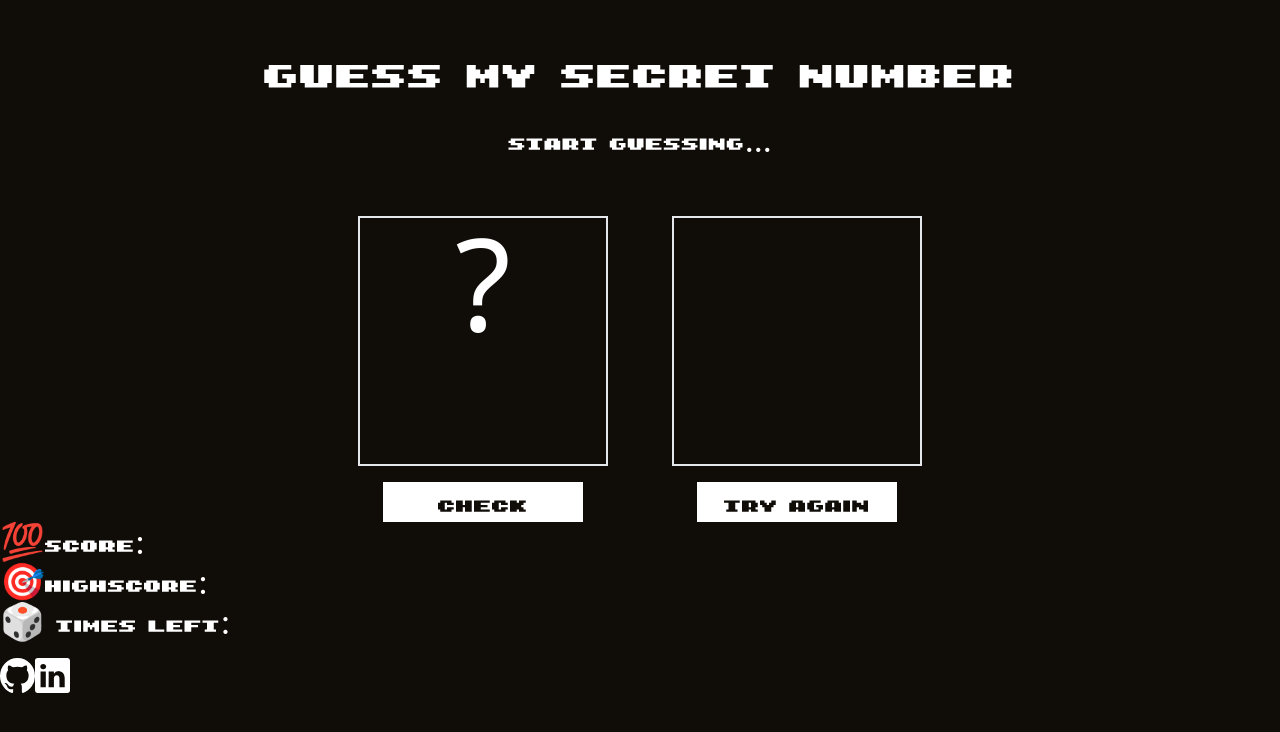
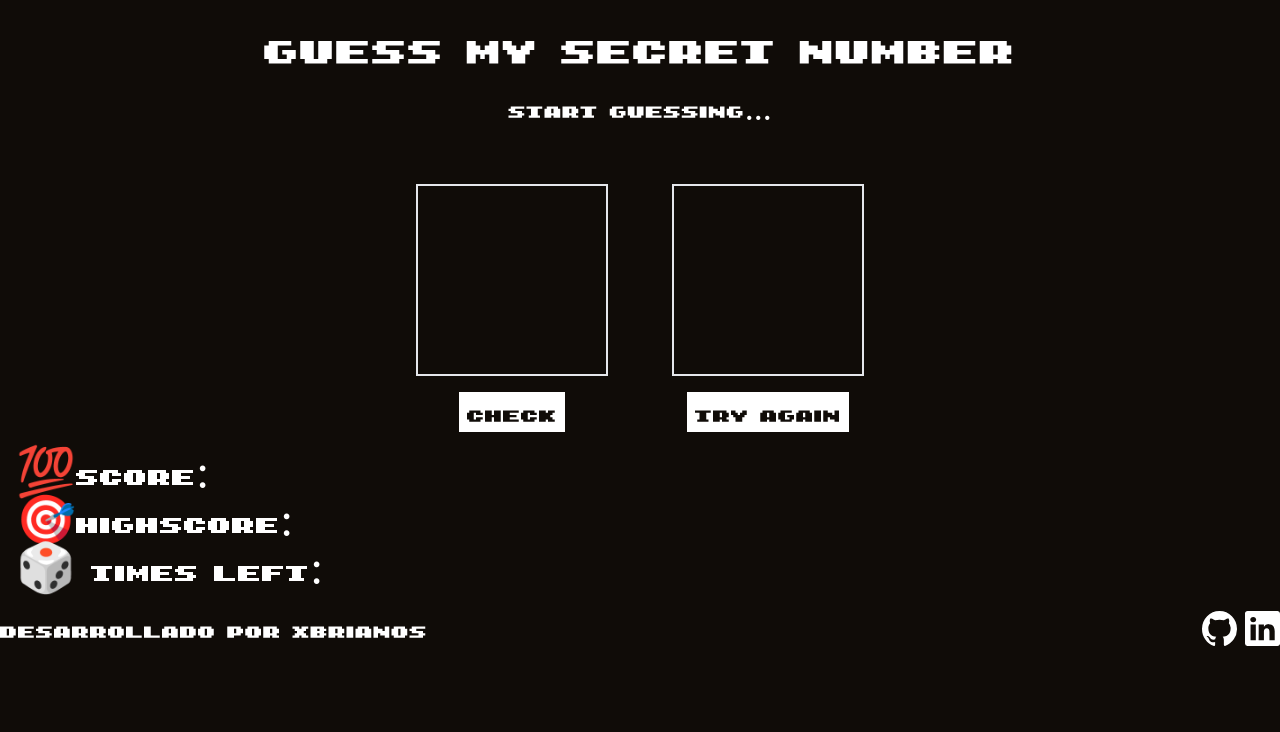
Before and after one commit to xBrianOS/guess-my-secret-number, a website: page src/index.html in a window 1280 px wide. Drawn offline with Linux system fonts and the light colour scheme.

Commit message:
upload: HTML file done

```diff
--- a/src/index.html
+++ b/src/index.html
@@ -7,50 +7,41 @@
     <link href="./output.css" rel="stylesheet" />
     <title>Guess My Secret Number</title>
   </head>
-  <body class="bg-primary">
+  <body class="bg-primary font-arcade">
     <!-- header -->
     <header>
       <h1
-        class="text-white text-center font-arcade mt-8 text-4xl md:text-6xl lg:text-7xl"
+        class="text-white text-center my-2 text-4xl md:text-6xl lg:text-7xl"
       >
         Guess My Secret Number
       </h1>
 
       <p
-        class="text-white text-center font-arcade mt-4 text-2xl md:text-3xl lg:text-4xl"
+        class="text-white text-center text-2xl md:text-3xl lg:text-4xl"
         id="message"
       >
         Start guessing...
       </p>
     </header>
-    <section class="flex flex-row w-screen justify-center gap-x-6 md:gap-x-16 [&>div]:flex [&>div]:flex-col [&>div]:items-center [&>div]:gap-y-4 [&>div>button]:bg-white [&>div>button]:w-[60px] [&>div>button]:md:w-[160px] [&>div>button]:lg:w-[200px] [&>div>button]:h-[40px] [&>div>button]:md:[120px] [&>div>button]:lg:[160px]   [&>div>button]:text-primary [&>div>button]:font-arcade [&>div>button]:text-xl [&>div>button]:md:text-2xl [&>div>button]:lg:text-4xl">
-      <div>
-        <div
-        class="flex justify-center w-[100px] md:w-[200px] lg:w-[250px] h-[100px] md:h-[200px] lg:h-[250px] border-2 mt-14">
-        <p
-        class="text-white text-6xl md:text-8xl lg:text-9xl text-center mx-auto"
-        id="secretNumber"
-        >
-        ?
-      </p>
-    </div>
+    <section class="flex flex-row w-screen justify-center gap-x-6 md:gap-x-16 [&>div]:flex [&>div]:flex-col [&>div]:items-center [&>div]:gap-y-4 [&>div>button]:bg-white [&>div>button]:text-primary [&>div>button]:text-xl [&>div>button]:md:text-2xl [&>div>button]:lg:text-4xl [&>div>button]:px-2 [&>div>div>p]:leading-none">
+
+      <div class="flex items-center justify-center [&>input]:text-center [&>input]:text-6xl [&>input]:md:text-8xl [&>input]:lg:text-9xl [&>input]:size-32 [&>input]:md:size-44 [&>input]:lg:size-48">
+        <input type="number" id="guessNumber"
+        class=" border-2 mt-14 bg-transparent text-white">
     <button class="hover:bg-gray-400 hover:text-white">Check</button>
   </div>
   <div>
     <div
-    class="w-[100px] md:w-[200px] lg:w-[250px] h-[100px] md:h-[200px] lg:h-[250px] border-2 mt-14"
+    class="flex items-center justify-center [&>input]:text-center [&>input]:text-6xl [&>input]:md:text-8xl [&>input]:lg:text-9xl [&>input]:size-32 [&>input]:md:size-44 [&>input]:lg:size-48"
     >
-    <p
-    class="text-white text-6xl md:text-8xl lg:text-9xl"
-    id="guessNumber"
-    >
-  </p>
+    <input type="number" id="secretNumber" readonly
+        class=" border-2 mt-14 bg-transparent text-white ">
 </div>
 <button class="hover:bg-gray-400 hover:text-white">Try Again</button>
 </div>
     </section>
 
-    <div class="[&>p]:text-white [&>p]:font-arcade [&>p]:text-xl md:[&>p]:text-2xl lg:[&>p]:text-4xl">
+    <div class=" m-4 [&>p]:text-white [&>p]:text-2xl [&>p]:md:text-3xl [&>p]:lg:text-5xl">
       <p>
         💯Score: <span id="currentScore"></span>
       </p>
@@ -61,7 +52,9 @@
         🎲 Times left: <span id="timeleft"></span>
       </p>
     </div>
-    <footer class="flex mt-4">
+    <footer class="flex items-center justify-between mt-4">
+      <P class="text-white text-xl md:text-2xl lg:text-4xl">Desarrollado por XBrianOS</P>
+      <div class="flex flex-row gap-x-2">
       <a target="_blank" href="https://github.com/xBrianOS"
         ><svg
           xmlns="http://www.w3.org/2000/svg"
@@ -87,6 +80,7 @@
           d="M0 2.5C0 1.13 1.15 0 2.57 0h29.86A2.54 2.54 0 0 1 35 2.5v30c0 1.38-1.15 2.5-2.57 2.5H2.57A2.54 2.54 0 0 1 0 32.5v-30Zm10.81 26.8V13.5H5.56v15.8h5.25ZM8.2 11.34c1.83 0 2.97-1.22 2.97-2.73-.03-1.56-1.14-2.73-2.94-2.73S5.25 7.06 5.25 8.6c0 1.51 1.14 2.73 2.9 2.73h.04ZM18.92 29.3v-8.83c0-.47.04-.94.18-1.28.38-.94 1.24-1.92 2.7-1.92 1.9 0 2.65 1.45 2.65 3.57v8.46h5.26v-9.07c0-4.85-2.6-7.1-6.05-7.1a5.22 5.22 0 0 0-4.74 2.6v.05h-.03l.03-.05v-2.24h-5.25c.07 1.49 0 15.8 0 15.8h5.25Z"
         />
       </a></svg>
+    </div>
     </footer>
   </body>
 </html>
```
Also changed, not shown: src/output.css.
